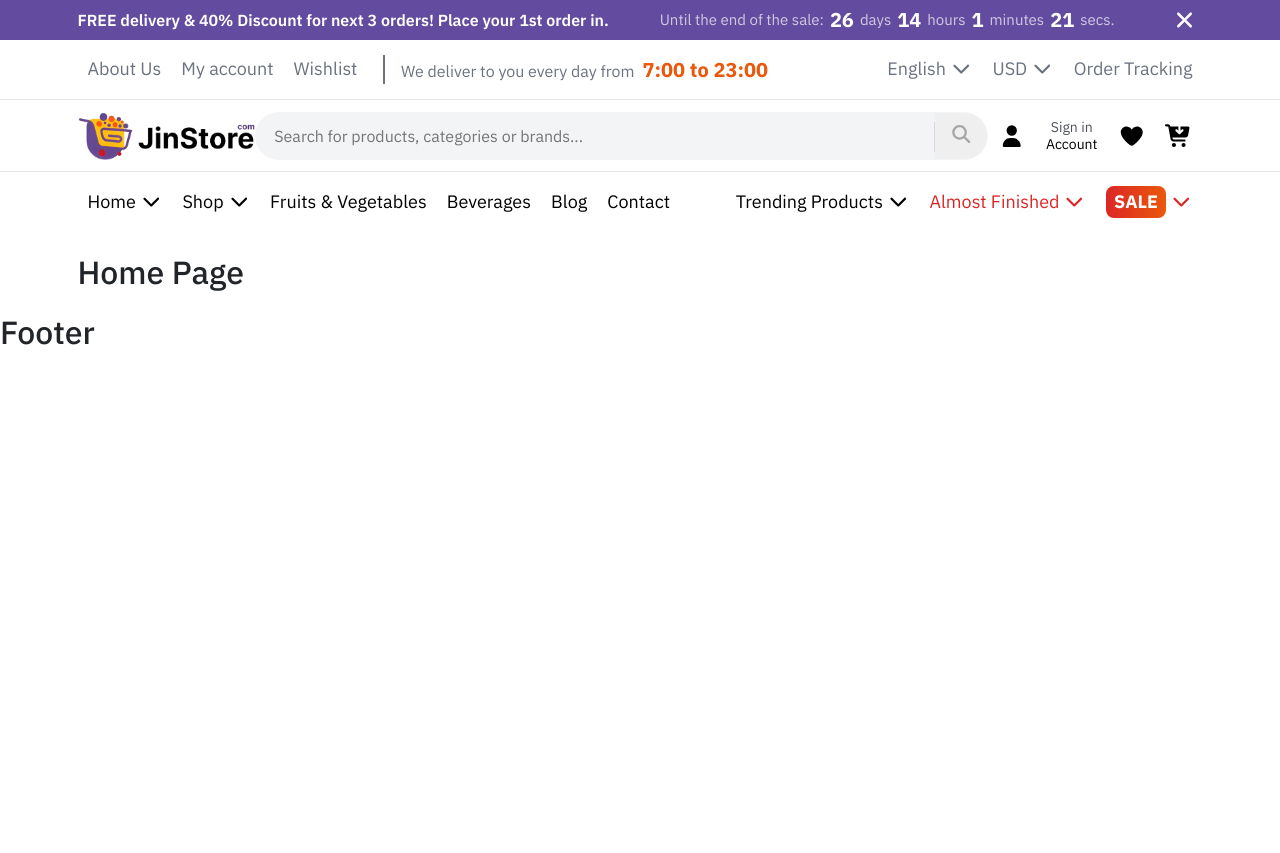
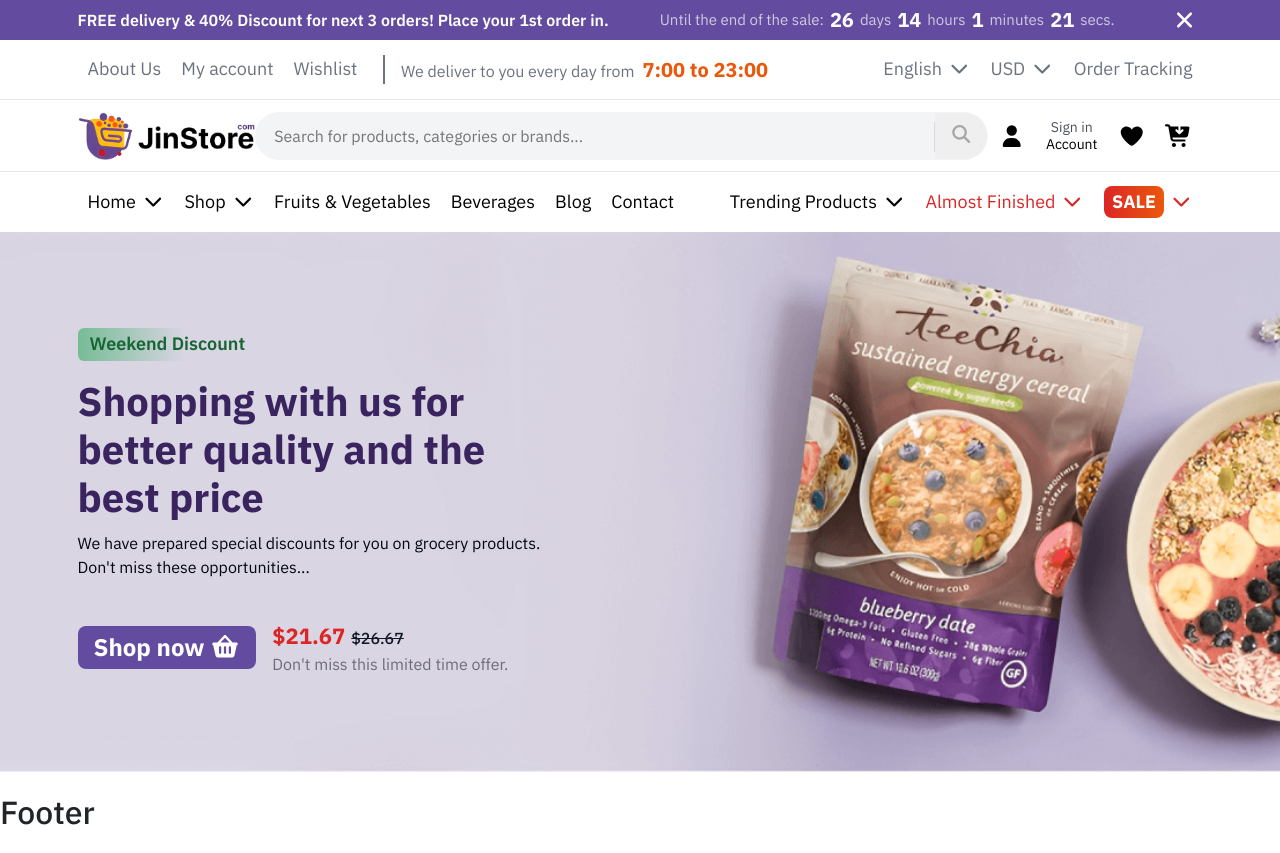
Before and after one commit to HoHoanNam/jinstore-project, a React (Create React App) app: page / in a window 1280 px wide. Before the commit the page ends 800 px from the top, so only its background shows below. Built offline with nearby package versions, Linux system fonts and the light colour scheme.

Commit message:
Xây dựng UI phần HeroSection component #1

```diff
--- a/src/assets/images/index.js
+++ b/src/assets/images/index.js
@@ -1,6 +1,8 @@
+import heroSection from './hero-section.png';
 import jinstoreLogo from './jinstore-logo.png';
 
 const images = {
+  heroSection,
   jinstoreLogo,
 };
 
--- a/src/components/Button/Button.module.scss
+++ b/src/components/Button/Button.module.scss
@@ -1,4 +1,6 @@
 .btn {
+  display: inline-flex;
+  align-items: center;
   padding: 4px 10px;
   font-size: 1.6rem;
   cursor: pointer;
@@ -14,5 +16,5 @@
 
 .icon + .children,
 .children + .icon {
-  margin-left: 4px;
+  margin-left: 6px;
 }
--- a/src/components/GlobalStyles/GlobalStyles.scss
+++ b/src/components/GlobalStyles/GlobalStyles.scss
@@ -4,6 +4,7 @@
 :root {
   --black: #000;
   --white: #fff;
+  --red: #dc2626;
   --primary: #634c9f;
 }
 
--- /dev/null
+++ b/src/components/HeroSection/HeroSection.module.scss
@@ -0,0 +1,83 @@
+.wrapper {
+  width: 100%;
+  height: 540px;
+  background-size: cover;
+  background-position: center;
+  background-repeat: no-repeat;
+
+  display: flex;
+  align-items: center;
+  color: #16a34a80;
+}
+
+.inner {
+  display: inline-flex;
+  flex-direction: column;
+}
+
+.weekend-discount-btn {
+  font-weight: 600;
+  font-size: 1.8rem;
+  padding: 6px 12px;
+  margin-bottom: 16px;
+  color: #166534;
+  border-radius: 6px;
+  background: linear-gradient(to right, #16a34a80, transparent 60%);
+  transition: all 0.3s ease;
+
+  &:hover {
+    color: var(--white);
+    background: #16a34acc;
+  }
+}
+
+.hero-title {
+  font-size: 4rem;
+  font-weight: bold;
+  margin-bottom: 10px;
+  line-height: 4.8rem;
+  color: #39245f;
+}
+
+.hero-desc {
+  color: #030712;
+  margin-bottom: 40px;
+}
+
+.actions {
+  display: flex;
+  align-items: center;
+  gap: 16px;
+}
+
+.shop-btn {
+  padding: 8px 16px;
+  font-size: 2.4rem;
+  font-weight: bold;
+  border-radius: 8px;
+  color: var(--white);
+  background-color: var(--primary);
+  transition: all 0.3s ease;
+
+  &:hover {
+    transform: scale(1.1);
+    background-color: #39245f;
+  }
+}
+
+.price {
+  font-size: 2.2rem;
+  font-weight: bold;
+  color: var(--red);
+}
+
+.original-price {
+  margin-left: 6px;
+  font-weight: 500;
+  color: #111827;
+  text-decoration: line-through;
+}
+
+.reminder {
+  color: #03071280;
+}
--- /dev/null
+++ b/src/components/HeroSection/index.js
@@ -0,0 +1,68 @@
+import { memo } from 'react';
+import classNames from 'classnames/bind';
+import { FontAwesomeIcon } from '@fortawesome/react-fontawesome';
+import { faBasketShopping } from '@fortawesome/free-solid-svg-icons';
+
+import images from '~/assets/images';
+import Button from '~/components/Button';
+import styles from './HeroSection.module.scss';
+
+const cx = classNames.bind(styles);
+
+function HeroSection() {
+  return (
+    <div
+      className={cx('wrapper')}
+      style={{ backgroundImage: `url(${images.heroSection})` }}
+    >
+      <div className='container'>
+        <div className={cx('inner')}>
+          {/* Weekend discount btn */}
+          <div>
+            <Button className={cx('weekend-discount-btn')}>
+              Weekend Discount
+            </Button>
+          </div>
+
+          {/* Title */}
+          <div className={cx('hero-title')}>
+            Shopping with us for <br /> better quality and the <br /> best price
+          </div>
+
+          {/* Description */}
+          <div className={cx('hero-desc')}>
+            <span>
+              We have prepared special discounts for you on grocery products.
+            </span>
+            <br />
+            <span>Don't miss these opportunities...</span>
+          </div>
+
+          {/* Actions */}
+          <div className={cx('actions')}>
+            {/* Shop btn */}
+            <Button
+              className={cx('shop-btn')}
+              rightIcon={<FontAwesomeIcon icon={faBasketShopping} />}
+            >
+              Shop now
+            </Button>
+
+            {/* Price-section */}
+            <div className={cx('price-section')}>
+              <div>
+                <span className={cx('price')}>$21.67</span>
+                <span className={cx('original-price')}>$26.67</span>
+              </div>
+              <div className={cx('reminder')}>
+                Don't miss this limited time offer.
+              </div>
+            </div>
+          </div>
+        </div>
+      </div>
+    </div>
+  );
+}
+
+export default memo(HeroSection);
--- a/src/components/SubNavbar/SubNavbar.module.scss
+++ b/src/components/SubNavbar/SubNavbar.module.scss
@@ -22,7 +22,7 @@
   }
 
   .subnav-tab.sale {
-    color: #dc2626;
+    color: var(--red);
   }
 }
 
@@ -35,6 +35,6 @@
     align-items: center;
     border-radius: 8px;
     color: var(--white);
-    background: linear-gradient(to right, #dc2626, #ea580c);
+    background: linear-gradient(to right, var(--red), #ea580c);
   }
 }
--- a/src/layouts/DefaultLayout/index.js
+++ b/src/layouts/DefaultLayout/index.js
@@ -3,9 +3,9 @@
 
 function DefaultLayout({ children }) {
   return (
-    <div>
+    <div className='app'>
       <Header />
-      <div className='container'>{children}</div>
+      {children}
       <Footer />
     </div>
   );
--- a/src/pages/Home/index.js
+++ b/src/pages/Home/index.js
@@ -1,5 +1,15 @@
+import classNames from 'classnames/bind';
+import styles from './Home.module.scss';
+import HeroSection from '~/components/HeroSection';
+
+const cx = classNames.bind(styles);
+
 function Home() {
-  return <h1>Home Page</h1>;
+  return (
+    <div className={cx('wrapper')}>
+      <HeroSection />
+    </div>
+  );
 }
 
 export default Home;
```
Also changed, not shown: src/assets/images/hero-section.png (added), src/pages/Home/Home.module.scss (added).
